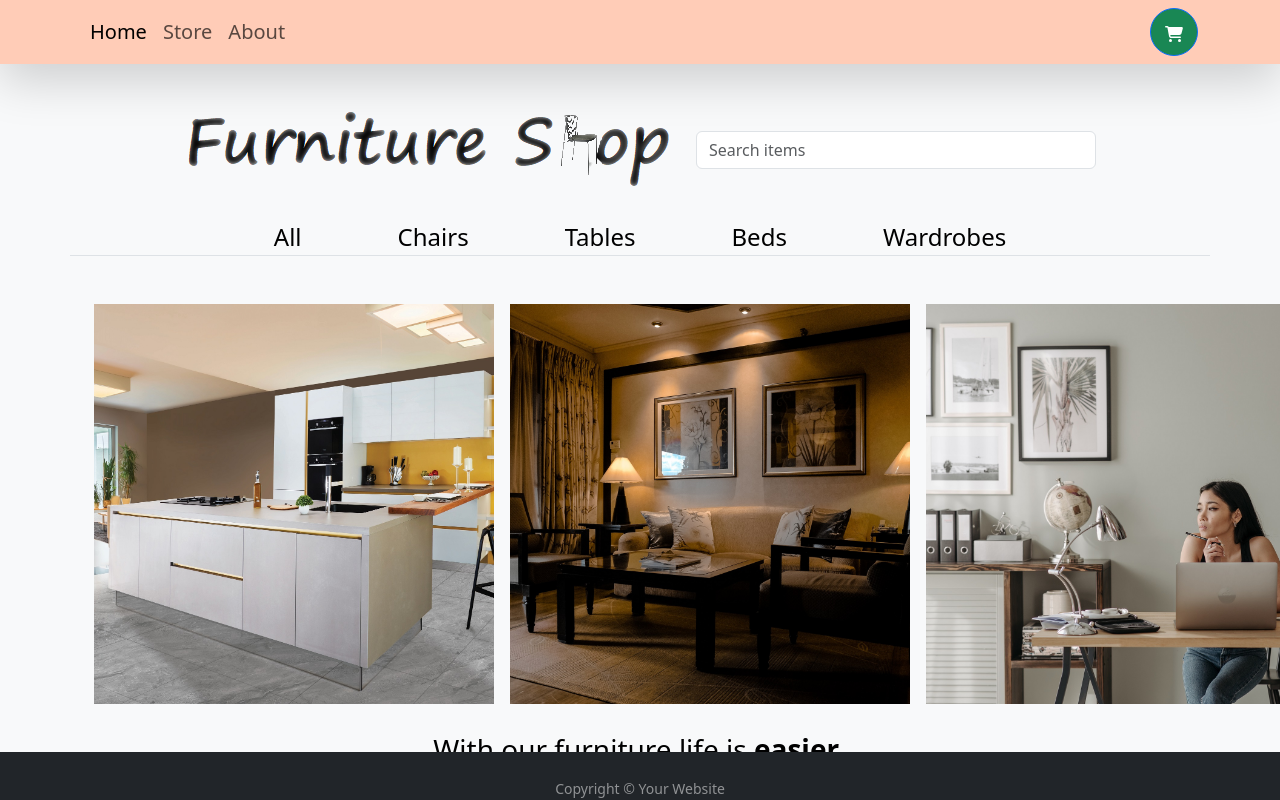
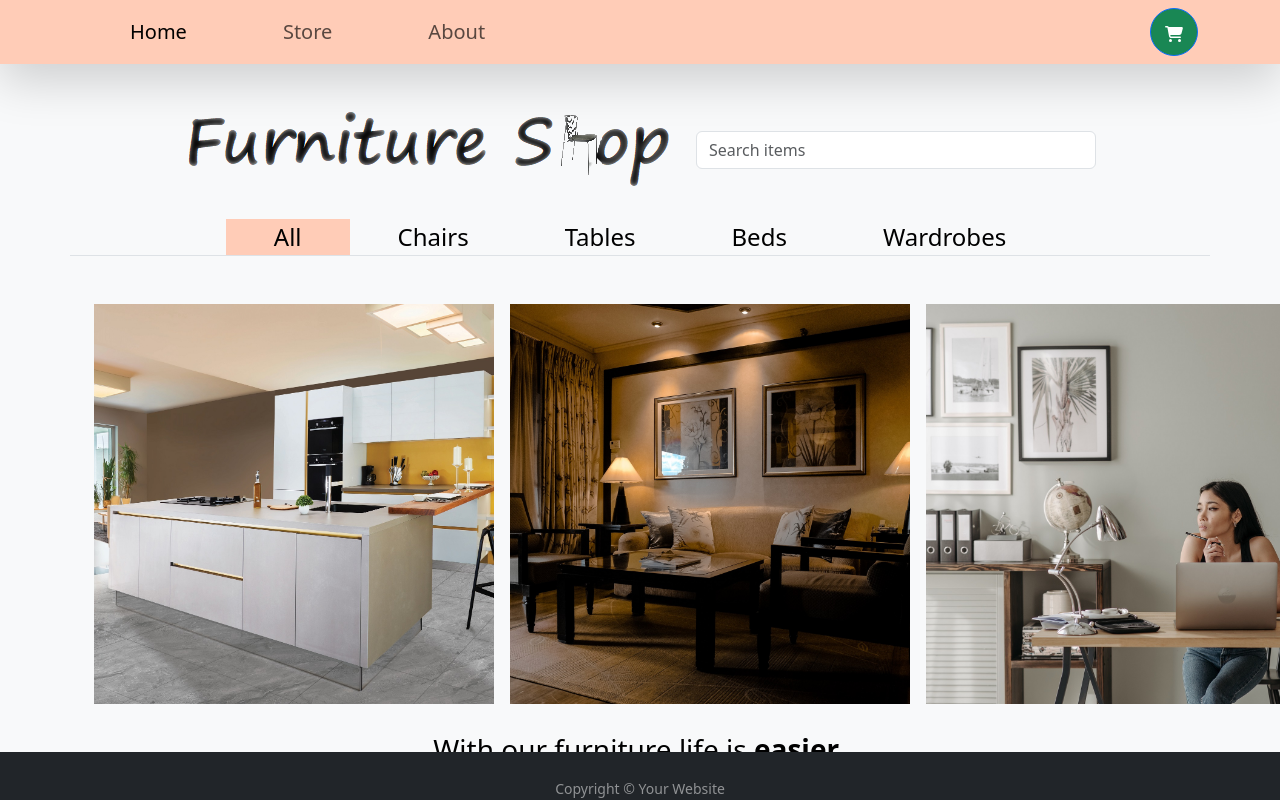
Before and after one commit to viionc/furnitureshop, a React (Vite) app: page /furnitureshop in a window 1280 px wide. Shown: the top 800 px of the page. Built offline with nearby package versions, Linux system fonts and the light colour scheme.

Commit message:
fixed images

```diff
--- a/index.html
+++ b/index.html
@@ -11,7 +11,7 @@
 
 <body class="bg-light">
   <div id="root"></div>
-  <script type="module" src="/src/main.tsx"></script>
+  <script type="module" src="./src/main.tsx"></script>
 </body>
 
 </html>
--- a/src/app.css
+++ b/src/app.css
@@ -6,6 +6,10 @@ nav {
     background-color: var(--maincolor);
 }
 
+nav a:hover {
+    opacity: 0.7;
+    background: rgb(245, 213, 201);
+}
 .top-categories:hover {
     background-color: antiquewhite;
     opacity: 0.6;
@@ -18,3 +22,9 @@ nav {
 .card-img:hover {
     transform: scale(1.5);
 }
+.filter-category:hover {
+    background: white;
+}
+.active {
+    background-color: var(--maincolor);
+}
--- a/src/components/Heading.tsx
+++ b/src/components/Heading.tsx
@@ -5,7 +5,7 @@ import {Link, useNavigate} from "react-router-dom";
 import {FormEvent} from "react";
 
 function Heading() {
-    const {nameFilter, changeNameFilter, changeCategory} = useShoppingCart();
+    const {nameFilter, changeNameFilter, changeCategory, currentCategory} = useShoppingCart();
     const categories = ["all", ...new Set(storeIems.map(item => item.category))];
     const navigate = useNavigate();
 
@@ -38,7 +38,9 @@ function Heading() {
                         <Link
                             key={category}
                             to="/furnitureshop/store"
-                            className="top-categories text-black text-decoration-none"
+                            className={`top-categories text-black text-decoration-none ${
+                                currentCategory === category ? "active" : ""
+                            }`}
                             onClick={() => handleLink(category as Categories)}
                         >
                             <span className=" text-capitalize fs-4 px-5">{category}</span>
--- a/src/components/Navbar.tsx
+++ b/src/components/Navbar.tsx
@@ -8,13 +8,13 @@ export function Navbar() {
         <NavbarBs sticky="top" className="shadow-lg mb-3 text-black fs-5">
             <Container>
                 <Nav className="me-auto ">
-                    <Nav.Link to="/furnitureshop" as={NavLink}>
+                    <Nav.Link to="/furnitureshop" as={NavLink} className="px-5">
                         Home
                     </Nav.Link>
-                    <Nav.Link to="/furnitureshop/store" as={NavLink}>
+                    <Nav.Link to="/furnitureshop/store" as={NavLink} className="px-5">
                         Store
                     </Nav.Link>
-                    <Nav.Link to="/furnitureshop/about" as={NavLink}>
+                    <Nav.Link to="/furnitureshop/about" as={NavLink} className="px-5">
                         About
                     </Nav.Link>
                 </Nav>
--- a/src/components/ShopFilter.tsx
+++ b/src/components/ShopFilter.tsx
@@ -11,6 +11,7 @@ export default function ShopFilter() {
         changeHasPromoActive,
         nameFilter,
         changeNameFilter,
+        currentCategory,
     } = useShoppingCart();
     const categories = ["all", ...new Set(storeIems.map(item => item.category))];
 
@@ -39,7 +40,14 @@ export default function ShopFilter() {
             <div className="d-flex flex-column justify-content-center gap-3 border-bottom pb-3">
                 {categories.map(category => {
                     return (
-                        <div key={category} onClick={() => changeCategory(category as Categories)}>
+                        <div
+                            className={`filter-category ${
+                                currentCategory === category ? "active" : ""
+                            }`}
+                            key={category}
+                            onClick={() => changeCategory(category as Categories)}
+                            style={{cursor: "pointer"}}
+                        >
                             {category.toUpperCase()}
                         </div>
                     );
--- a/src/pages/About.tsx
+++ b/src/pages/About.tsx
@@ -1,4 +1,6 @@
 import {Container} from "react-bootstrap";
+
+import insideshop from "../assets/insideshop.jpg";
 
 export function About() {
     return (
@@ -27,7 +29,7 @@ export function About() {
 
                     <p>Lorem, ipsum dolor.</p>
                 </div>
-                <img src="/src/assets/insideshop.jpg" alt="inside-shop" className="pt-5"></img>
+                <img src={insideshop} alt="inside-shop" className="pt-5"></img>
             </Container>
         </>
     );
--- a/src/pages/Home.tsx
+++ b/src/pages/Home.tsx
@@ -1,25 +1,28 @@
 import {Container} from "react-bootstrap";
+import kitchenImage from "../assets/kitchen.jpg";
+import officeImage from "../assets/office.jpg";
+import livingroomImage from "../assets/livingroom.jpg";
 
 export function Home() {
     return (
         <Container className="pt-5 d-flex align-items-center flex-column">
             <Container className="d-flex flex-row gap-3">
                 <img
-                    src="/src/assets/kitchen.jpg"
+                    src={kitchenImage}
                     alt="kitchen"
                     height={400}
                     width={400}
                     style={{objectFit: "cover"}}
                 ></img>
                 <img
-                    src="/src/assets/livingroom.jpg"
+                    src={livingroomImage}
                     alt="livingroom"
                     height={400}
                     width={400}
                     style={{objectFit: "cover"}}
                 ></img>
                 <img
-                    src="/src/assets/office.jpg"
+                    src={officeImage}
                     alt="office"
                     height={400}
                     width={400}
```
